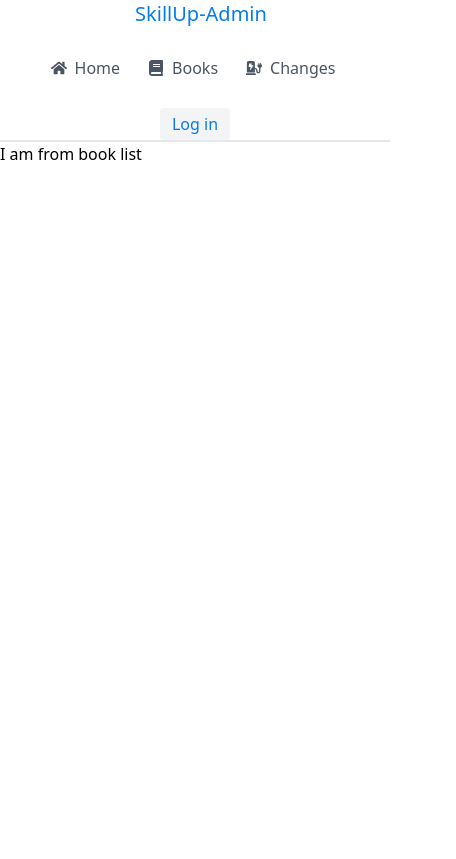
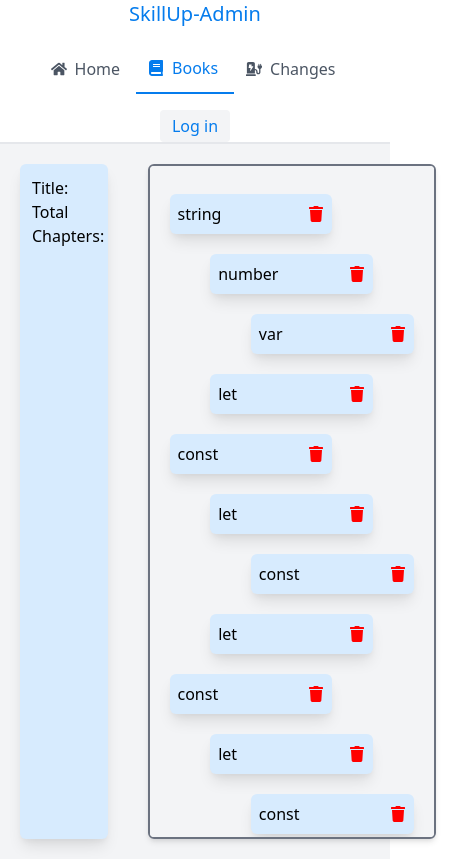
Before and after one commit to OSC-2020/skill-up-backend, a React (Create React App) app in the folder skillup-admin/: page /books/detail/1 in a window 390 px wide. Before the commit this address led to /books/list. Shown: the whole page, 456 px wide, since content can reach past the window. Built offline with nearby package versions, Linux system fonts and the light colour scheme.

Commit message:
Book- chapters view done.
1. Mobile view for making sure what ever we do is in accordance to our end result.
2. Scree division by view height in tailwind.

```diff
--- a/skillup-admin/src/App.tsx
+++ b/skillup-admin/src/App.tsx
@@ -1,20 +1,21 @@
-import React from 'react';
 import './App.css';
-import { BrowserRouter as Router, Switch, Route, Link } from "react-router-dom";
+import { BrowserRouter as Router, Switch, Route } from "react-router-dom";
 import Header from "./components/layout/header/Header";
-import Books from "./components/books/Books";
+import { Books } from "./components/books/Books";
 
 function App() {
   return (
     <Router>
-      <div className="app">
+      <div className="app bg-gray-100">
         <Header />
+        <main className="container mx-auto flex flex-wrap px-5 flex-col md:flex-row items-center ">
           <Switch>
             <Route path='/books' component={Books} />
             <Route path='/' >
               Homepage
               </Route>
           </Switch>
+        </main>
       </div>
     </Router>
   );
--- a/skillup-admin/src/components/books/Books.tsx
+++ b/skillup-admin/src/components/books/Books.tsx
@@ -1,17 +1,13 @@
-import React, { Component } from 'react';
 import { Redirect, Route, Switch } from 'react-router-dom';
 import BooksList from "./list/BooksList";
+import BookDetail from "./detail/BookDetail";
 
-export default class Books extends Component {
-    state = {};
-
-    render() {
-        return (
-            <Switch>
-                <Route path='/books/list' component={BooksList} />
-                <Route path='/books/user' />
-                <Redirect to='/books/list' />
-            </Switch>
-        );
-    }
-}
+export const Books = () => {
+    return (
+        <Switch>
+            <Route path='/books/list' component={BooksList} />
+            <Route path='/books/detail/:bookId' component={BookDetail} />
+            <Redirect to='/books/detail/rahul' />
+        </Switch>
+    );
+};
--- /dev/null
+++ b/skillup-admin/src/components/books/detail/BookDetail.css
@@ -0,0 +1,5 @@
+.bookDetail__chapters::-webkit-scrollbar {
+    width: 0px;
+    background: transparent;
+    /* make scrollbar transparent */
+}
--- /dev/null
+++ b/skillup-admin/src/components/books/detail/BookDetail.tsx
@@ -0,0 +1,80 @@
+import React, { ReactElement } from 'react';
+import ChapterTile from "./ChapterTile";
+import "./BookDetail.css";
+import { MobileLayout } from "../shared/MobileLayout";
+interface Props {
+
+}
+
+export default function BookDetail({ }: Props): ReactElement {
+    // let { bookId } = useParams<{ bookId: string; }>();
+    const chapters = [
+        {
+            id: "",
+            title: "string"
+        },
+        {
+            id: "",
+            title: "number"
+        },
+        {
+            id: "",
+            title: "var"
+        },
+        {
+            id: "",
+            title: "let"
+        },
+        {
+            id: "",
+            title: "const"
+        },
+        {
+            id: "",
+            title: "let"
+        },
+        {
+            id: "",
+            title: "const"
+        },
+        {
+            id: "",
+            title: "let"
+        },
+        {
+            id: "",
+            title: "const"
+        },
+        {
+            id: "",
+            title: "let"
+        },
+        {
+            id: "",
+            title: "const"
+        },
+        {
+            id: "",
+            title: "let"
+        },
+        {
+            id: "",
+            title: "const"
+        },
+    ];
+    return (
+        <main className="flex py-5 w-full">
+            <nav className="p-3 rounded-md skillup-background-color-bg font-medium shadow-lg w-1/4">
+                <div>Title: </div>
+                <div>Total Chapters: </div>
+            </nav>
+            <section className="w-full ml-5 px-5 flex flex-col items-center">
+                <MobileLayout>
+                    {chapters.map((chapter, index) =>
+                        <ChapterTile id={chapter.id} title={chapter.title} index={index} />
+                    )}
+                </MobileLayout>
+            </section>
+        </main>
+    );
+}
--- /dev/null
+++ b/skillup-admin/src/components/books/detail/ChapterTile.tsx
@@ -0,0 +1,70 @@
+import { throws } from 'assert';
+import React, { Component } from 'react';
+import { FaTrash } from 'react-icons/fa';
+import { dynamicCSSClass } from "../../../utilities/string";
+
+interface Props {
+    id: string;
+    title: string;
+    index: number;
+}
+
+interface State {
+    currentlyEditing: boolean;
+}
+
+
+export default class ChapterTile extends Component<Props, State> {
+    state = { currentlyEditing: false };
+    view: any;
+    area: any;
+
+    getHorizMargin = (index: number) => {
+        const pos = index % 4;
+        if (pos == 0) {
+            return "mr-auto";
+        } else if (pos == 1 || pos == 3) {
+            return "mx-auto";
+        }
+        return "ml-auto";
+    };
+
+    editStart(e: React.MouseEvent) {
+        this.view = e.currentTarget;
+        this.area = document.createElement('input');
+        this.area.className = 'edit';
+        this.area.value = e.currentTarget.innerHTML;
+
+        this.area.onkeydown = (event: KeyboardEvent) => {
+            if (event.key == 'Enter') {
+                this.area.blur();
+            }
+        };
+
+        this.area.onblur = () => {
+            this.editEnd();
+        };
+
+        this.view.replaceWith(this.area);
+        this.area.focus();
+    }
+
+    editEnd() {
+        // TODO: Save data to DB and store here
+        this.view.innerHTML = this.area.value;
+        this.area.replaceWith(this.view);
+    }
+
+    render() {
+        return (
+            <div className={"p-2 rounded-md skillup-background-color-bg font-medium shadow-lg mt-5 w-2/3 flex items-center justify-between" + (dynamicCSSClass(this.getHorizMargin(this.props.index)))}>
+
+                <span onClick={(e) => this.editStart(e)}
+                    className="cursor-pointer">
+                    {this.props.title}
+                </span>
+                <FaTrash color="red" className="cursor-pointer" />
+            </div>
+        );
+    }
+}
--- /dev/null
+++ b/skillup-admin/src/components/books/shared/MobileLayout.tsx
@@ -0,0 +1,13 @@
+import React from 'react';
+
+interface Props {
+    children: React.ReactNode;
+}
+
+export const MobileLayout = (props: Props) => {
+    return (
+        <section className="w-72 pb-5 pt-2 px-5 border-2 border-gray-500 rounded-md flex flex-col items center overflow-y-auto shadow-md bg-gray-100 h-screen-4/5 bookDetail__chapters">
+            {props.children}
+        </section>
+    );
+};
--- a/skillup-admin/src/components/layout/header/Header.tsx
+++ b/skillup-admin/src/components/layout/header/Header.tsx
@@ -7,13 +7,13 @@ export default class Header extends Component {
 
     render() {
         return (
-            <header className="text-gray-600 body-font border-b-2">
+            <header className="bg-white text-gray-600 body-font border-b-2">
                 <div className="container mx-auto flex flex-wrap px-5 flex-col md:flex-row items-center">
                     <Link to="/" className="flex title-font font-medium items-center text-gray-900 mb-4 md:mb-0">
-                        <span className="ml-3 text-xl skillup-text-color-primary">SkillUp-Admin</span>
+                        <span className="text-xl skillup-text-color-primary">SkillUp-Admin</span>
                     </Link>
                     <nav className="md:mr-auto md:ml-4 md:pl-4 md:border-l md:border-gray-300 flex flex-wrap items-center text-base justify-center">
-                        <HeaderTab title="Home" Icon={FaHome} naviagetTo="/" />
+                        <HeaderTab title="Home" Icon={FaHome} naviagetTo="/" exactMatch={true} />
                         <HeaderTab title="Books" Icon={FaBook} naviagetTo="/books" />
                         <HeaderTab title="Changes" Icon={FaChargingStation} naviagetTo="/404" />
                     </nav>
--- a/skillup-admin/src/components/layout/header/HeaderTab.tsx
+++ b/skillup-admin/src/components/layout/header/HeaderTab.tsx
@@ -6,6 +6,7 @@ interface Props {
     title: string;
     Icon: IconType;
     naviagetTo: string;
+    exactMatch?: boolean;
 }
 
 export default class HeaderTab extends Component<Props> {
@@ -14,7 +15,7 @@ export default class HeaderTab extends Component<Props> {
         const Icon = this.props.Icon;
         return (
 
-            <NavLink exact={true} activeClassName="border-b-2 skillup-border-color-primary skillup-text-color-primary" to={this.props.naviagetTo} >
+            <NavLink exact={!!this.props.exactMatch} activeClassName="border-b-2 skillup-border-color-primary skillup-text-color-primary" to={this.props.naviagetTo} >
                 <div className="flex items-center p-3 mr-1 transition-colors font-medium hover:rounded-md hover:skillup-text-color-primary hover:skillup-background-color-bg ">
                     <Icon />
                     <span className="headerTab__title ml-2">{this.props.title}</span>
--- /dev/null
+++ b/skillup-admin/src/utilities/string.ts
@@ -0,0 +1,3 @@
+const dynamicCSSClass = (classStr: string) => ` ${classStr} `;
+
+export { dynamicCSSClass };
--- a/skillup-admin/tailwind.config.js
+++ b/skillup-admin/tailwind.config.js
@@ -2,7 +2,15 @@ module.exports = {
   purge: ['./src/**/*.{js,jsx,ts,tsx}', './public/index.html'],
   darkMode: false, // or 'media' or 'class'
   theme: {
-    extend: {},
+    extend: {
+      height: (theme) => ({
+        'screen-1/2': '50vh',
+        'screen-1/3': 'calc(100vh / 3)',
+        'screen-1/4': 'calc(100vh / 4)',
+        'screen-1/5': 'calc(100vh / 5)',
+        'screen-4/5': 'calc((100vh*4) / 5)',
+      }),
+    },
   },
   variants: {
     extend: {
```
Lines whose indentation alone changed are shown as unchanged.
